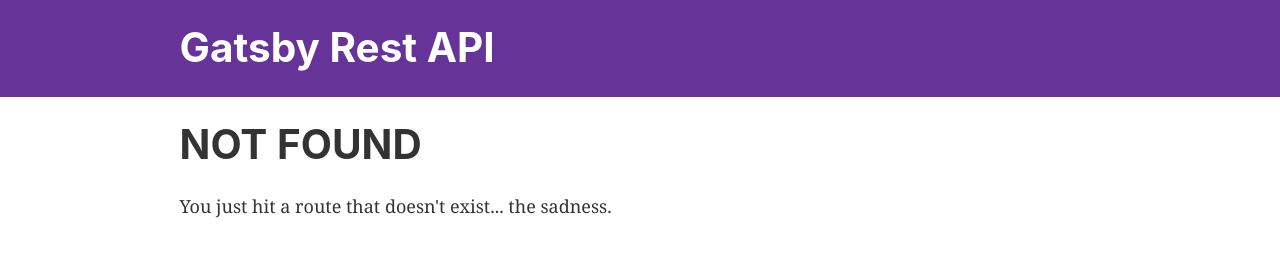
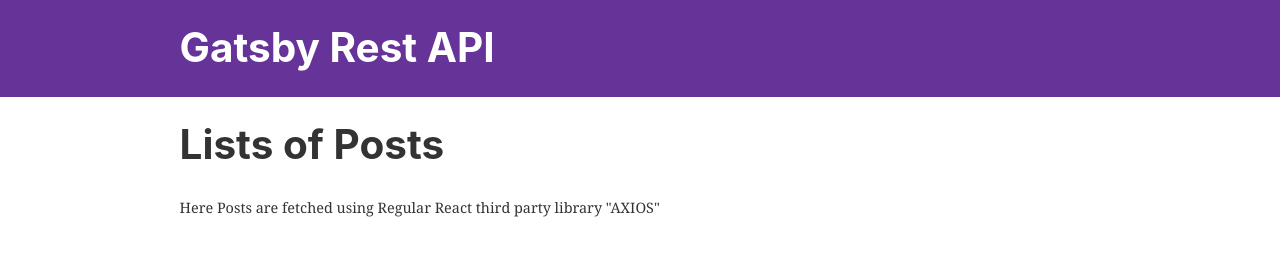
Before and after one commit to SravanKumar35/Gatsby-Rest-API, a Gatsby site: page /posts-2 in a window 1280 px wide. Before the commit this address had no page. Built offline with nearby package versions, Linux system fonts and the light colour scheme; Gatsby itself is replaced by a stand-in of ours.

Commit message:
third commit

```diff
--- /dev/null
+++ b/src/pages/posts-2.js
@@ -0,0 +1,13 @@
+import React from "react"
+import Layout from "../components/layout"
+
+const Posts2 = () => (
+  <Layout>
+    <h1>Lists of Posts</h1>
+    <small>
+      Here Posts are fetched using Regular React third party library "AXIOS"{" "}
+    </small>
+  </Layout>
+)
+
+export default Posts2
--- a/src/pages/posts.js
+++ b/src/pages/posts.js
@@ -6,7 +6,7 @@
   <Layout>
     <h1>List of Posts </h1>
     <small>
-      The below is take from API{" "}
+      Below data is taken from API{" "}
       <a href="https://jsonplaceholder.typicode.com/posts" target="blank">
         <strong>'https://jsonplaceholder.typicode.com/posts'</strong>
       </a>
```
